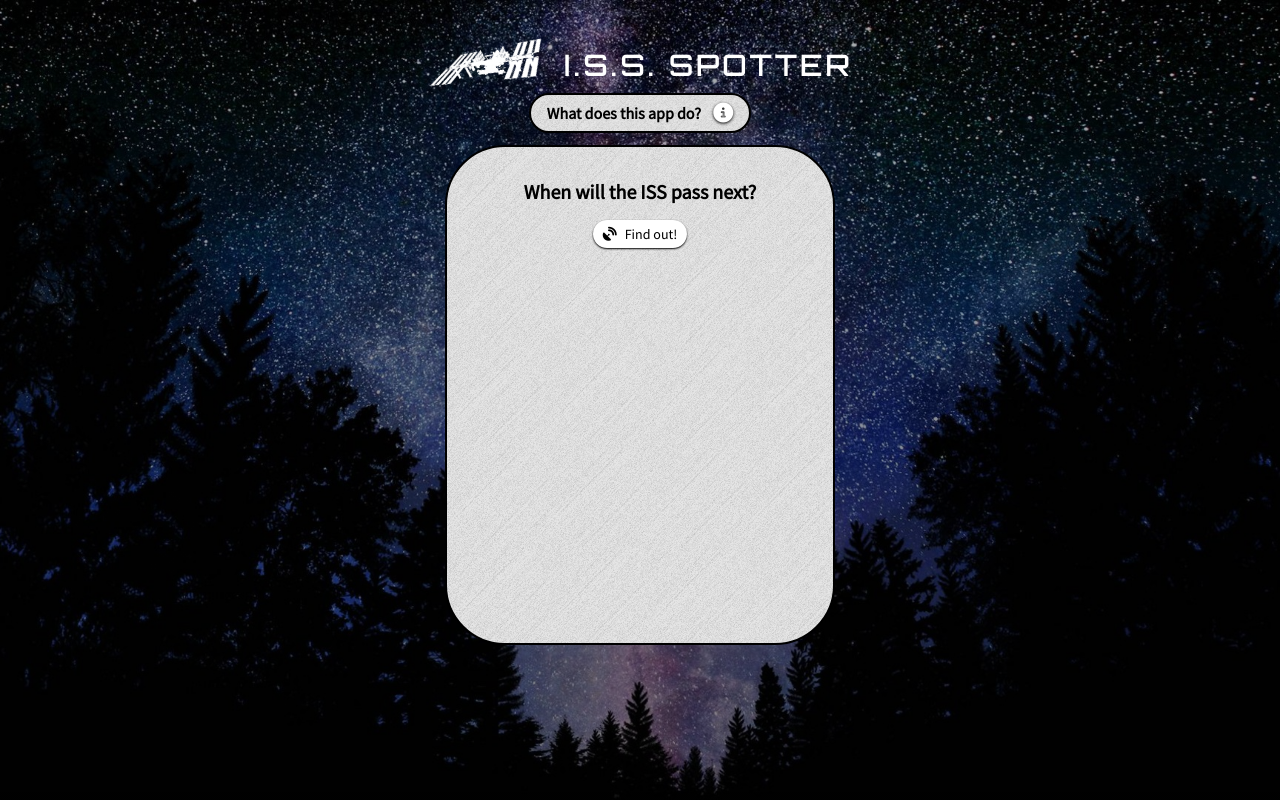
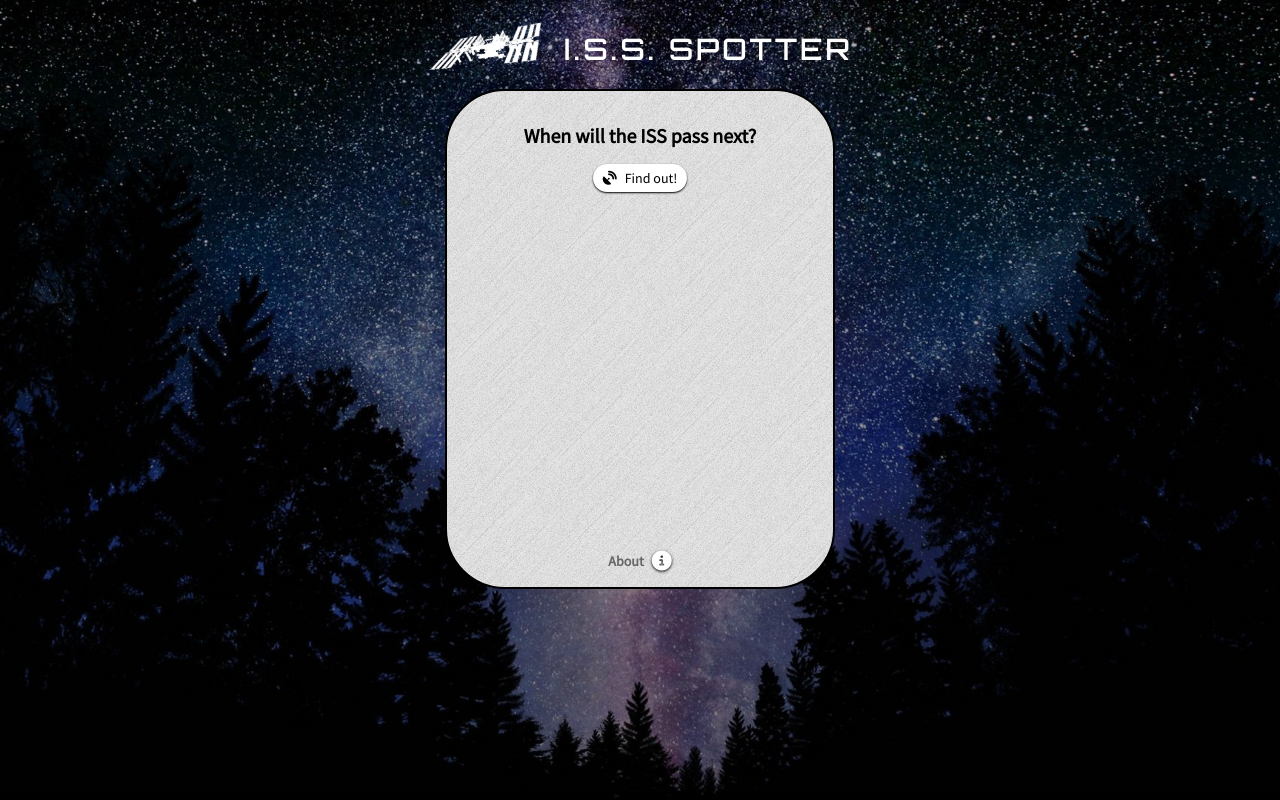
Before and after one commit to davemgj84/iss-spotter, a React (Create React App) app: page / in a window 1280 px wide. Built offline with nearby package versions, Linux system fonts and the light colour scheme; no server answers; a web font is replaced by a local one.

Commit message:
removed infobox and instead added info button to querytimes component

```diff
--- a/src/components/Content.jsx
+++ b/src/components/Content.jsx
@@ -2,7 +2,6 @@ import { useState, useEffect } from "react";
 import "../styles/Content.scss";
 import "../styles/responsive/Content-Responsive.scss";
 import Header from "./Header";
-import InfoBox from "./InfoBox";
 import AppDescription from "./AppDescription";
 import QueryTimes from "./QueryTimes";
 
@@ -31,9 +30,13 @@ const Content = () => {
     <div className="content">
       <Header />
       <div className="main">
-        <InfoBox show={show} setShow={setShow} />
         <AppDescription show={show} setShow={setShow} />
-        <QueryTimes latitude={latitude} longitude={longitude} />
+        <QueryTimes
+          latitude={latitude}
+          longitude={longitude}
+          show={show}
+          setShow={setShow}
+        />
       </div>
     </div>
   );
--- a/src/components/InfoBox.jsx
+++ /dev/null
@@ -1,22 +0,0 @@
-import "../styles/InfoBox.scss";
-import "../styles/responsive/InfoBox-Responsive.scss";
-
-const InfoBox = (props) => {
-  if (!props.show) {
-    return (
-      <div className="info">
-        <h2>
-          What does this app do?{" "}
-          <i
-            onClick={() => props.setShow(true)}
-            className="fas fa-info-circle"
-          ></i>
-        </h2>
-      </div>
-    );
-  } else {
-    return <></>;
-  }
-};
-
-export default InfoBox;
--- a/src/components/QueryTimes.jsx
+++ b/src/components/QueryTimes.jsx
@@ -30,6 +30,15 @@ const QueryTimes = (props) => {
         </div>
       )}
       {loaded && <Times data={data} />}
+      <div className="info">
+        <p>
+          About
+          <i
+            onClick={() => props.setShow(true)}
+            className="fas fa-info-circle"
+          ></i>
+        </p>
+      </div>
     </div>
   );
 };
--- a/src/styles/AppDescription.scss
+++ b/src/styles/AppDescription.scss
@@ -10,6 +10,7 @@
   padding: 2rem;
   border: 2px solid black;
   border-radius: 60px;
+  z-index: 1;
   transition: ease-in-out 0.3s;
   animation: fadeIn 0.3s;
   .description {
--- a/src/styles/Content.scss
+++ b/src/styles/Content.scss
@@ -2,7 +2,7 @@
   display: flex;
   flex-direction: column;
   align-items: center;
-  margin: 3rem;
+  margin: 2rem;
   padding: 2rem;
   transition: ease-in-out 0.3s;
   animation: fadeIn 0.8s;
@@ -10,8 +10,7 @@
     display: flex;
     flex-direction: column;
     align-items: center;
-    margin-top: 5rem;
-    position: relative;
+    margin-top: 2rem;
     transition: ease-in-out 0.3s;
   }
 }
--- a/src/styles/InfoBox.scss
+++ /dev/null
@@ -1,38 +0,0 @@
-.info {
-  position: absolute;
-  background-color: #e5e5e5;
-  background-image: url("../assets/brushed-alum-dark.png");
-  padding: 0.5rem 1rem 0.5rem 1rem;
-  border-radius: 25px;
-  border: 2px solid black;
-  top: -4rem;
-  transition: ease-in-out 0.3s;
-  animation: fadeIn 0.5s;
-  h2 {
-    display: flex;
-    align-items: center;
-    font-size: 20px;
-    transition: ease-in-out 0.3s;
-  }
-  .fas {
-    cursor: pointer;
-    font-size: 24px;
-    margin-left: 0.75rem;
-    transition: 0.3s ease-in-out;
-    color: #ffffff;
-    text-shadow: 0 1px 3px black;
-    transition: ease-in-out 0.3s;
-    &:hover {
-      color: #cccccc;
-    }
-  }
-}
-
-@keyframes fadeIn {
-  from {
-    opacity: 0;
-  }
-  to {
-    opacity: 1;
-  }
-}
--- a/src/styles/QueryTimes.scss
+++ b/src/styles/QueryTimes.scss
@@ -2,6 +2,7 @@
   display: flex;
   flex-direction: column;
   align-items: center;
+  position: relative;
   width: 450px;
   height: 580px;
   background: #e5e5e5;
@@ -26,7 +27,8 @@
     border-radius: 20px;
     cursor: pointer;
     box-shadow: 0 1px 2px black;
-    transition: 0.3s ease-in-out;
+    transition: ease-in-out 0.3s;
+
     .fas {
       margin-right: 0.5rem;
     }
@@ -41,15 +43,39 @@
     margin-bottom: 5rem;
     letter-spacing: 1px;
     font-size: 24px;
-    transition: 0.3s ease-in-out;
+    transition: ease-in-out 0.3s;
+
     .fas {
       margin-right: 1rem;
       animation: search 3s infinite;
-      transition: 0.3s ease-in-out;
+      transition: ease-in-out 0.3s;
     }
     span {
       animation: loading 0.8s infinite;
-      transition: 0.3s ease-in-out;
+      transition: ease-in-out 0.3s;
+    }
+  }
+  .info {
+    position: absolute;
+    margin-bottom: 1rem;
+    bottom: 0;
+    p {
+      display: flex;
+      align-items: center;
+      font-size: 14px;
+      font-weight: bold;
+      color: #666666;
+      .fas {
+        color: #ffffff;
+        font-size: 20px;
+        margin-left: 0.5rem;
+        cursor: pointer;
+        text-shadow: 0 1px 3px black;
+        transition: ease-in-out 0.3s;
+        &:hover {
+          color: #cccccc;
+        }
+      }
     }
   }
 }
--- a/src/styles/Times.scss
+++ b/src/styles/Times.scss
@@ -27,7 +27,7 @@
   .note {
     display: flex;
     justify-content: center;
-    color: #666666;
+    font-size: 14px;
     transition: ease-in-out 0.3s;
   }
 }
--- a/src/styles/responsive/Content-Responsive.scss
+++ b/src/styles/responsive/Content-Responsive.scss
@@ -1,17 +1,19 @@
 @media screen and (max-width: 1440px) {
   .content {
-    margin: 2rem;
+    margin: 1.5rem;
+    padding: 1.5rem;
     .main {
-      margin-top: 4rem;
+      margin-top: 1.5rem;
     }
   }
 }
 
 @media screen and (max-width: 1280px) {
   .content {
+    margin: 1rem;
     padding: 1rem;
     .main {
-      margin-top: 3.5rem;
+      margin-top: 1rem;
     }
   }
 }
--- a/src/styles/responsive/InfoBox-Responsive.scss
+++ /dev/null
@@ -1,24 +0,0 @@
-@media screen and (max-width: 1440px) {
-  .info {
-    top: -3.5rem;
-
-    h2 {
-      font-size: 18px;
-    }
-    .fas {
-      font-size: 22px;
-    }
-  }
-}
-
-@media screen and (max-width: 1280px) {
-  .info {
-    top: -3.25rem;
-    h2 {
-      font-size: 16px;
-    }
-    .fas {
-      font-size: 20px;
-    }
-  }
-}
```
